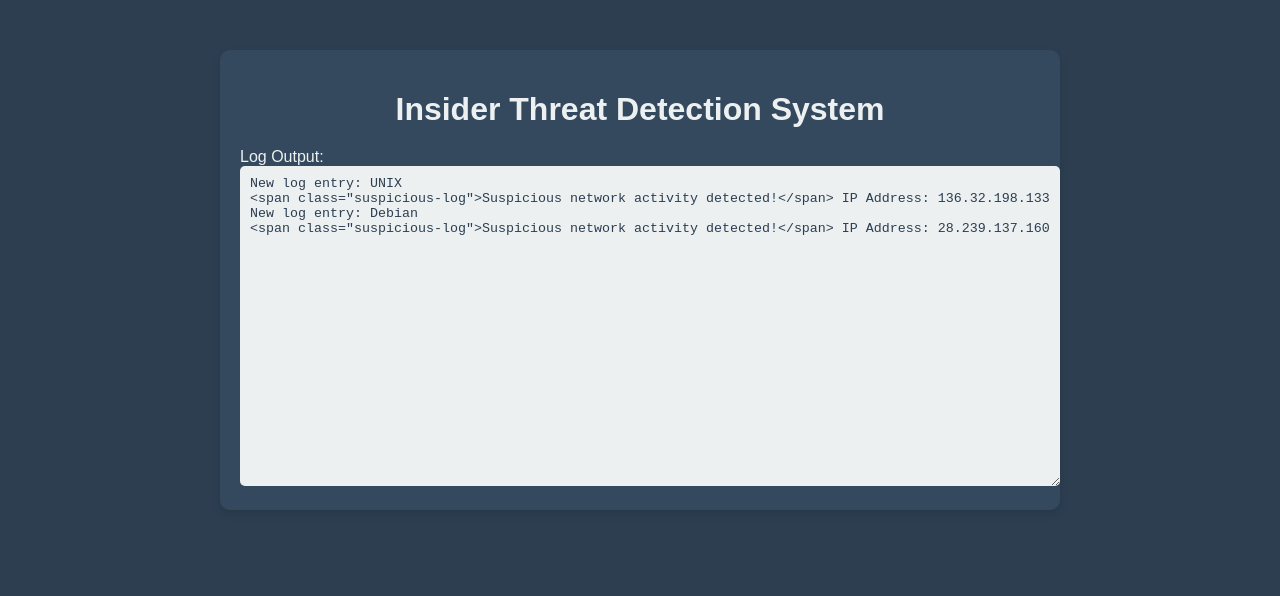
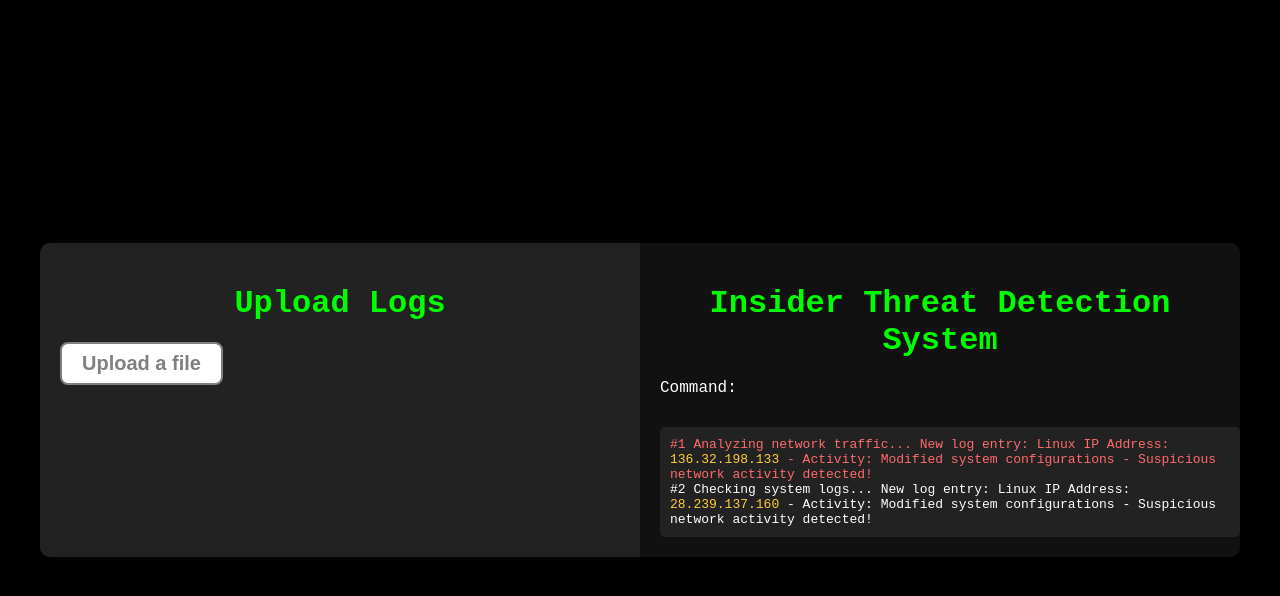
Before and after one commit to Chanakya-Raam/ITD-SYSTEM, a plain HTML site: page index.html in a window 1280 px wide. Drawn offline with Linux system fonts and the light colour scheme.

Commit message:
Added new logics

```diff
--- a/index.html
+++ b/index.html
@@ -7,56 +7,133 @@
     <title>Real-Time Log Monitoring</title>
     <style>
         body {
-            font-family: Arial, sans-serif;
+            font-family: Monospace, sans-serif;
             margin: 0;
             padding: 0;
-            background-color: #2c3e50; /* Gun Metal Color */
-            color: #ecf0f1; /* Light Text */
+            background-color: #000; /* Black background */
+            color: #fff; /* White text */
+            display: flex;
+            align-items: center;
+            justify-content: center;
+            height: 100vh;
         }
 
         .container {
-            max-width: 800px;
+            display: flex;
+            max-width: 1200px;
             margin: 0 auto;
+            background-color: #111; /* Slightly darker shade for Container */
+            box-shadow: 0 4px 8px rgba(0, 0, 0, 0.1);
+            border-radius: 10px;
+            overflow: hidden;
+            width: 100%;
+        }
+
+        .panel {
+            flex: 1;
             padding: 20px;
-            background-color: #34495e; /* Darker Shade for Container */
-            box-shadow: 0 4px 8px rgba(0, 0, 0, 0.1);
-            margin-top: 50px;
-            border-radius: 10px;
+        }
+
+        .left-panel {
+            background-color: #222;
+        }
+
+        .right-panel {
+            background-color: #111;
+            overflow-y: scroll;
+            max-height: 600px; /* Set maximum height for logs */
         }
 
         h1 {
             margin-bottom: 20px;
             text-align: center;
             font-weight: bold;
+            color: #00ff00; /* Bright green color for heading */
+        }
+
+        .cli-input {
+            width: calc(100% - 24px);
+            border: none;
+            background: transparent;
+            color: #fff;
+            outline: none;
+            font-size: 16px;
+        }
+
+        .cli-input:focus {
+            outline: none;
         }
 
         #logOutput {
-            height: 300px;
             width: 100%;
-            background-color: #ecf0f1; /* Light Background for Logs */
-            color: #2c3e50; /* Dark Text for Logs */
+            background-color: #222; /* Slightly darker shade for Logs */
+            color: #fff;
             border: none;
             border-radius: 5px;
             padding: 10px;
-            font-family: monospace;
-            overflow-y: scroll;
+            font-family: Monospace;
+            margin-top: 10px;
         }
 
         .suspicious-log {
-            color: #e74c3c; /* Red color for suspicious logs */
+            color: #ff6b6b; /* Light red color for suspicious logs */
+        }
+
+        .highlight-ip {
+            color: #ffcd38; /* Yellow color for highlighted IP addresses */
+        }
+
+        .upload-btn-wrapper {
+            position: relative;
+            overflow: hidden;
+            display: inline-block;
+        }
+
+        .btn {
+            border: 2px solid gray;
+            color: gray;
+            background-color: #fff;
+            padding: 8px 20px;
+            border-radius: 8px;
+            font-size: 20px;
+            font-weight: bold;
+        }
+
+        .upload-btn-wrapper input[type=file] {
+            font-size: 100px;
+            position: absolute;
+            left: 0;
+            top: 0;
+            opacity: 0;
+        }
+
+        .file-name {
+            margin-left: 10px;
         }
     </style>
 </head>
 
 <body>
     <div class="container">
-        <h1>Insider Threat Detection System</h1>
-        <label for="logOutput">Log Output:</label>
-        <textarea id="logOutput" readonly></textarea>
+        <div class="panel left-panel">
+            <h1>Upload Logs</h1>
+            <div class="upload-btn-wrapper">
+                <button class="btn">Upload a file</button>
+                <input type="file" name="myfile" id="logFile" accept=".txt, .log" />
+            </div>
+            <p class="file-name"></p>
+        </div>
+        <div class="panel right-panel">
+            <h1>Insider Threat Detection System</h1>
+            <label for="userInput">Command:</label>
+            <input class="cli-input" id="userInput" type="text" autofocus>
+            <div id="logOutput"></div>
+        </div>
     </div>
 
+    <script>
+        let logCount = 0;
 
-    <script>
         const unixOSNames = [
             'Linux',
             'Ubuntu',
@@ -67,33 +144,68 @@
             'UNIX',
         ];
 
+        const prompts = [
+            'Analyzing network traffic...',
+            'Checking system logs...',
+            'Scanning for vulnerabilities...',
+            'Verifying user permissions...'
+        ];
+
+        const activities = [
+            'Accessed sensitive files',
+            'Modified system configurations',
+            'Attempted unauthorized login',
+            'Established suspicious connection'
+        ];
+
         function getRandomUnixOSName() {
             const randomIndex = Math.floor(Math.random() * unixOSNames.length);
             return unixOSNames[randomIndex];
         }
 
-        function updateLog(logText, isSuspicious = false, ipAddress = '') {
+        function getRandomPrompt() {
+            const randomIndex = Math.floor(Math.random() * prompts.length);
+            return prompts[randomIndex];
+        }
+
+        function getRandomActivity() {
+            const randomIndex = Math.floor(Math.random() * activities.length);
+            return activities[randomIndex];
+        }
+
+        function getRandomIP() {
+            return Array.from({length: 4}, () => Math.floor(Math.random() * 256)).join('.');
+        }
+
+        function updateLog(logText, isSuspicious = false) {
             const logOutput = document.getElementById('logOutput');
+            const newLine = document.createElement('div');
             if (isSuspicious) {
-                logText = '<span class="suspicious-log">' + logText + '</span>';
+                newLine.classList.add('suspicious-log');
             }
-            if (ipAddress) {
-                logText += ' IP Address: ' + ipAddress;
-            }
-            logOutput.innerHTML += logText + '\n';
+            const ipHighlightedText = logText.replace(/\b(?:\d{1,3}\.){3}\d{1,3}\b/g, '<span class="highlight-ip">$&</span>');
+            newLine.innerHTML = `#${++logCount} ${getRandomPrompt()} New log entry: ${getRandomUnixOSName()} IP Address: <span class="highlight-ip">${getRandomIP()}</span> - Activity: ${getRandomActivity()} - ${ipHighlightedText}`;
+            logOutput.appendChild(newLine);
             logOutput.scrollTop = logOutput.scrollHeight;
         }
 
         // Simulate real-time log updates with Unix-based OS names
         setInterval(function() {
-            const randomOS = getRandomUnixOSName();
-            updateLog('New log entry: ' + randomOS);
+            const suspiciousLog = 'Suspicious network activity detected!';
+            updateLog(suspiciousLog, Math.random() < 0.5);
+        }, 2000); // Update every 2 seconds (replace this interval with your actual log update interval)
 
-            // Simulate suspicious network activity
-            const suspiciousLog = 'Suspicious network activity detected!';
-            const randomIP = Array.from({length: 4}, () => Math.floor(Math.random() * 256)).join('.');
-            updateLog(suspiciousLog, true, randomIP);
-        }, 2000); // Update every 2 seconds (replace this interval with your actual log update interval)
+        const logFile = document.getElementById('logFile');
+        const fileNameDisplay = document.querySelector('.file-name');
+
+        logFile.addEventListener('change', function() {
+            const file = this.files[0];
+            if (file) {
+                fileNameDisplay.textContent = file.name;
+                // You can add logic here to process the uploaded file
+            }
+        });
     </script>
 </body>
+
 </html>
```
